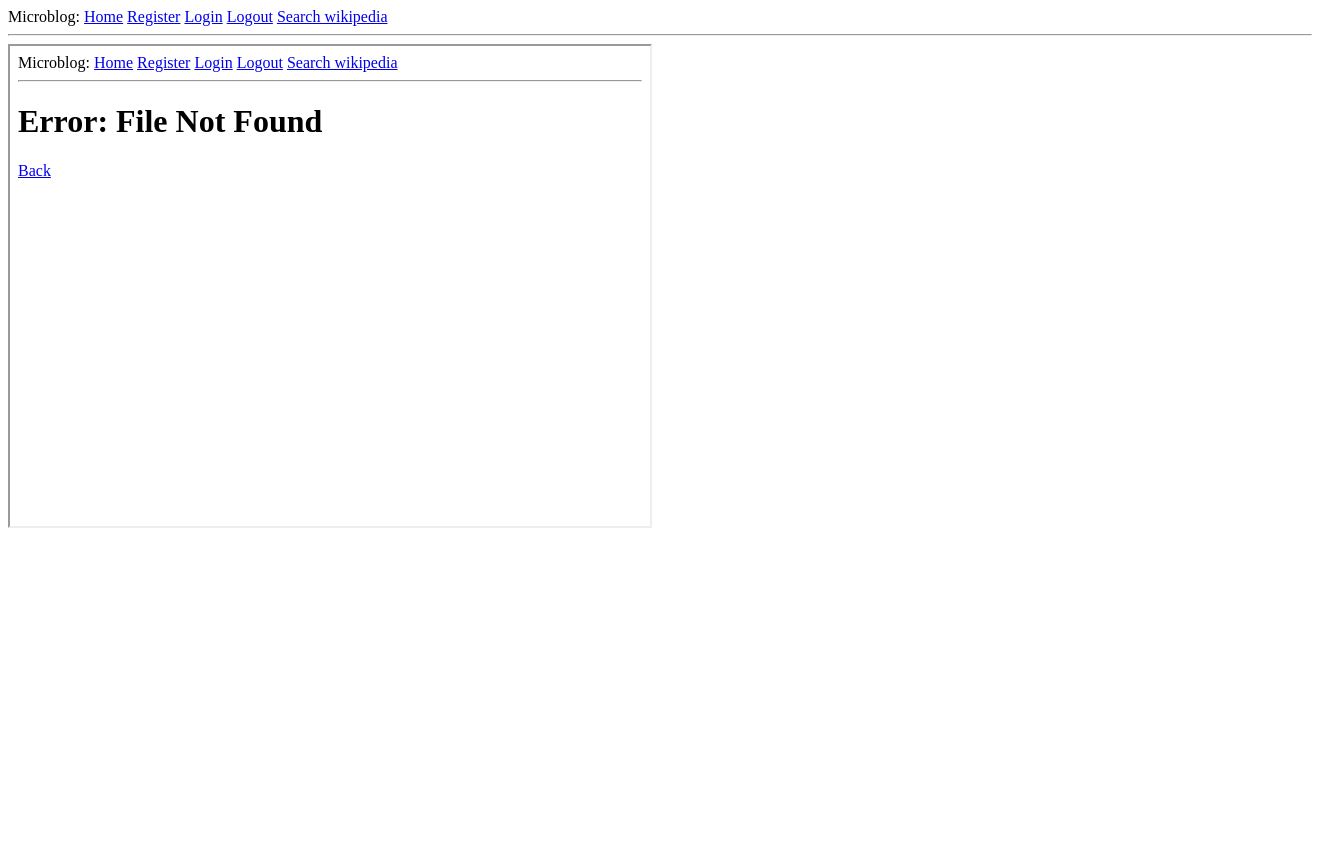
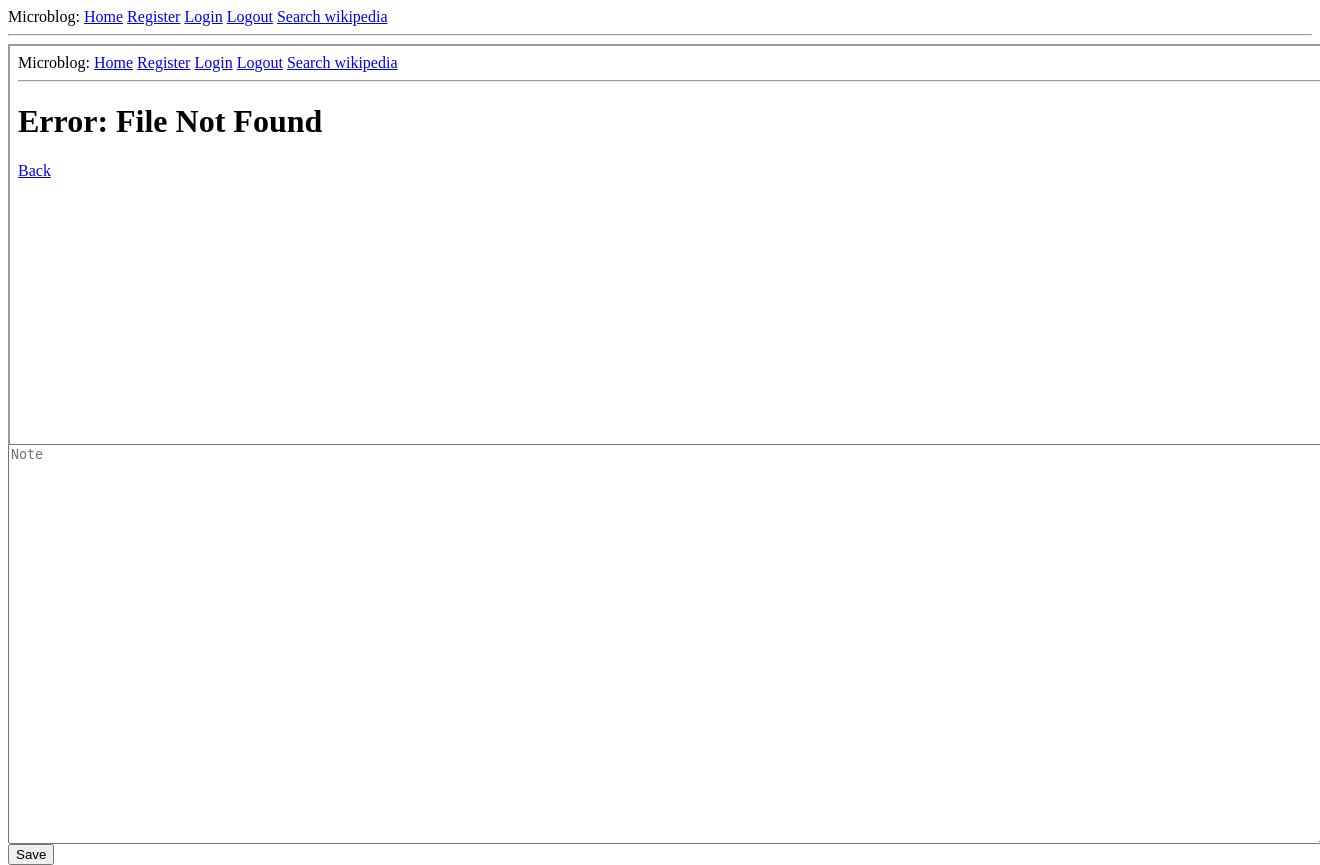
Before and after one commit to tesoph/notes, a Flask app: page /page/ in a window 1320 px wide; the page is wider, and only the part inside the window is pictured. Before the commit the page ends 528 px from the top of that part, so only its background shows below. Run offline with Flask 2, Linux system fonts and the light colour scheme; some libraries are stand-ins or nearby versions.

Commit message:
Add textarea to enter note and set up post route for collecting note text

```diff
--- a/app/routes.py
+++ b/app/routes.py
@@ -415,13 +415,68 @@ def add():
         bookmark.save()
         return redirect(url)
     '''
+'''
+flask.debughelpers.FormDataRoutingRedirect
 
+flask.debughelpers.FormDataRoutingRedirect: b'A request was sent to this URL (http://127.0.0.1:5000/page)
+but a redirect was issued automatically by the routing system to "http://127.0.0.1:5000/page/".
+ The URL was defined with a trailing slash so Flask will automatically redirect to the URL with the trailing slash if it was accessed without one.
+   Make sure to directly send your POST-request to this URL since we can\'t make browsers or HTTP clients redirect with form data reliably or without user interaction.
+   \n\nNote: this exception is only raised in debug mode'
+
+'''
+'''
 @app.route('/page/', methods=["GET", "POST"])
 #@login_required
 def page():
     url = request.args.get('url')
-    return render_template('page.html', url=url)
+    if request.method == "GET":
+        url = request.args.get('url')
+        return render_template('page.html', url=url)
+    if request.method == 'POST':
+        note = request.form['note']
+        print(note)
+        return render_template('page.html', url=url)
+'''
+'''
+@app.route('/page/', methods=["GET", "POST"])
+#@login_required
+def page():
+    #a=request.args.getlist()
+    #print(a)
+    #url = request.args.get('url')
+    print('a')
 
+    if request.method == "GET":
+      #  url =decodeURIComponent(url)
+        url = request.args.get('url')
+        #url=url
+        return render_template('page.html', url=url)
+    if request.method == 'POST':
+        url=request.path
+        #url=request.form['url']
+        note = request.form['note']
+        print(note)
+        print(url)
+        return render_template('page.html', url=url)
+'''
+@app.route('/page/', methods=["GET", "POST"])
+#@login_required
+def page():
+    if request.method == "GET":
+        url = request.args.get('url')
+        return render_template('page.html', url=url)
+    if request.method == 'POST':
+        note={}
+        note['url'] = request.args.get('url')
+        note['body'] = request.form['note']
+        #print(note)
+        #print(url)
+        return render_template('page.html', url=url)
+
+#javascript:location.href=http://127.0.0.1:5000/page/'+location.href
+#encodeURIComponent(args)
+#javascript:location.href=http://127.0.0.1:5000/page/'+encodeURIComponent(location.href)
 #<iframe src="https://fr.wikipedia.org/wiki/Main_Page" width="640" height="480">
 
 if __name__ == '__main__':
--- /dev/null
+++ b/app/static/css/main.css
@@ -0,0 +1,17 @@
+#frameContainer {
+  width: 100vw;
+  height: 50vh;
+}
+#pageFrame {
+  width: 100%;
+  height: 100%;
+}
+
+#noteContainer {
+  width: 100vw;
+  height: 50vh;
+}
+#note{
+    height:100%;
+    width:100%;
+}
--- a/app/templates/base.html
+++ b/app/templates/base.html
@@ -1,6 +1,7 @@
 <html>
 
 <head>
+  <link rel="stylesheet" href="{{url_for('static', filename='css/main.css')}}" type="text/css">
   {% if title %}
   <title>{{ title }} - Microblog</title>
   {% else %}
--- a/app/templates/page.html
+++ b/app/templates/page.html
@@ -1,6 +1,13 @@
 {% extends "base.html" %}
 
 {% block content %}
-
-<iframe src="{{ url }}" width="640" height="480"></iframe>
+<div id='frameContainer'>
+    <iframe id='pageFrame' src="{{ url }}"></iframe>
+</div>
+<div id='noteContainer'>
+    <form action='/page/?url={{ url }}' method='POST'>
+        <textarea name="note" url="{{ url }}" id='note' placeholder="Note"></textarea>
+        <button class="btn btn-primary" id='submitNote' type="submit">Save</button>
+    </form>
+</div>
 {% endblock %}
```
Also changed, not shown: app/static/js/main.js (added, +31 -0 lines).
